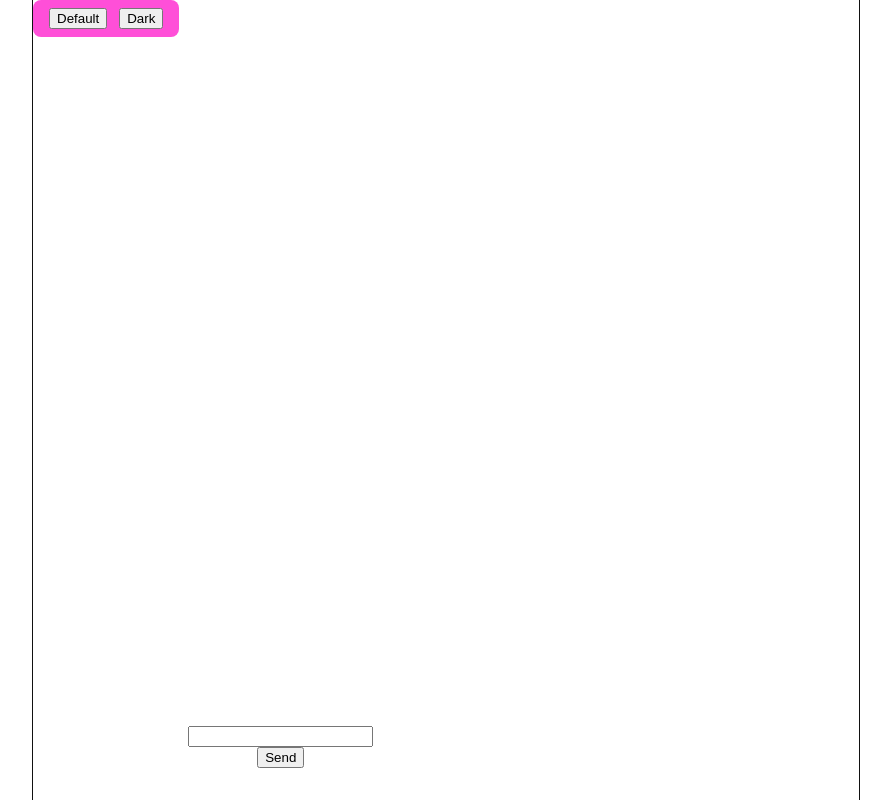
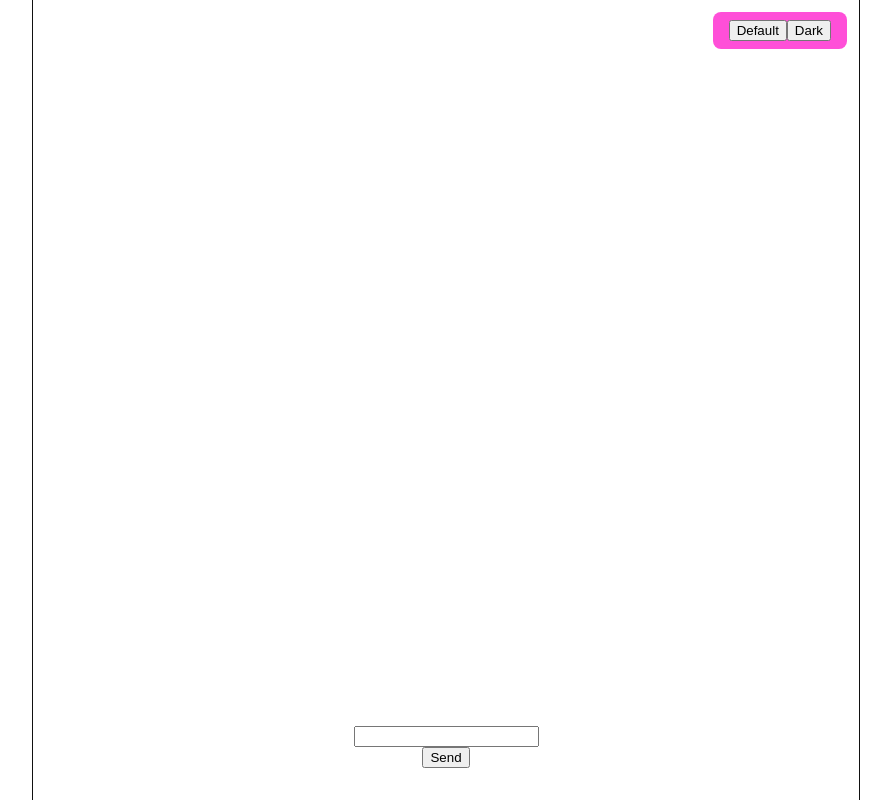
Before and after one commit to wbhager/SupportTech_ai, a React (Vite) app in the folder frontend-react/: page / in a window 1280 px wide. Shown: the whole page, without its empty margins (194-1085 px from the left). Built offline with nearby package versions, Linux system fonts and the light colour scheme.

Commit message:
fixed alignment issues by separating each of the classes and simplifying the formatting so there was no overlapping

```diff
--- a/frontend-react/src/App.tsx
+++ b/frontend-react/src/App.tsx
@@ -24,9 +24,11 @@ function App() {
 
   return (
     <div className = "page">
-      <div className = "theme-button page-top">
-        <button onClick={() => setTheme("theme-default")}>Default</button>
-        <button onClick={() => setTheme("theme-dark")}>Dark</button>
+      <div className = "page-top">
+        <div className= "theme-switcher">
+          <button onClick={() => setTheme("theme-default")}>Default</button>
+          <button onClick={() => setTheme("theme-dark")}>Dark</button>
+        </div>
       </div>
 
       <div className = "page-bottom">
--- a/frontend-react/src/index.css
+++ b/frontend-react/src/index.css
@@ -45,15 +45,12 @@ body {
 .page-bottom {
   display: flex;
   align-items: center;
-  width: 60%;
   flex-direction: column;
 }
 
 
-.theme-button {
+.theme-switcher {
   display: flex;
-  justify-content: flex-end;
-  width: fit-content;
   padding: 8px 16px;
   border: none;
   border-radius: var(--radius);
```
